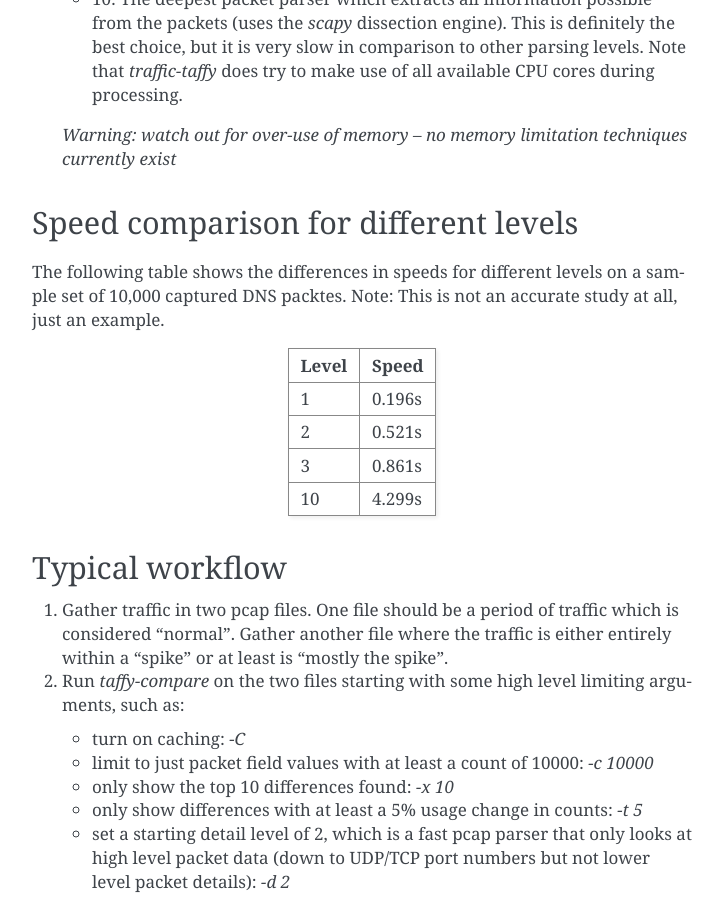
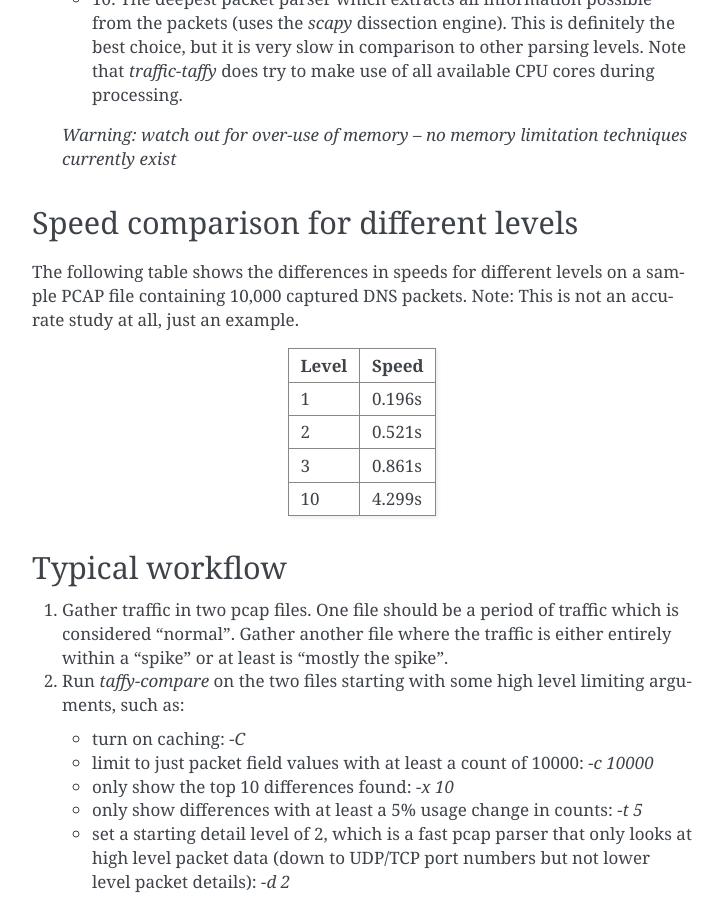
Before and after one commit to traffic-taffy/traffic-taffy, a Sphinx documentation site: the page built from docs/gettingstarted.rst, in a window 1280 px wide and 900 px high, scrolled down 1433 px. Shown: the whole window, without its empty margins (388-1111 px from the left). Built offline with Sphinx 7.4.7, drawn with Linux system fonts in a browser that asks for light colours.

Commit message:
mention speed test is on pcap files

```diff
--- a/docs/gettingstarted.rst
+++ b/docs/gettingstarted.rst
@@ -84,8 +84,8 @@ Speed comparison for different levels
 -------------------------------------
 
 The following table shows the differences in speeds for different
-levels on a sample set of 10,000 captured DNS packtes.  Note: This is
-not an accurate study at all, just an example.
+levels on a sample PCAP file containing 10,000 captured DNS packets.
+Note: This is not an accurate study at all, just an example.
 
 =========== ============================
 Level       Speed
```
